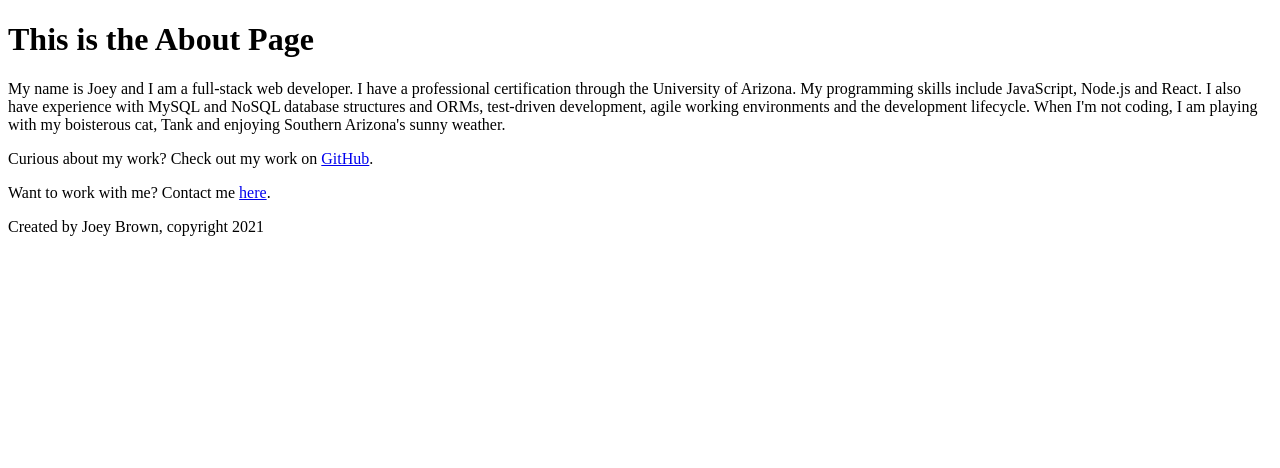
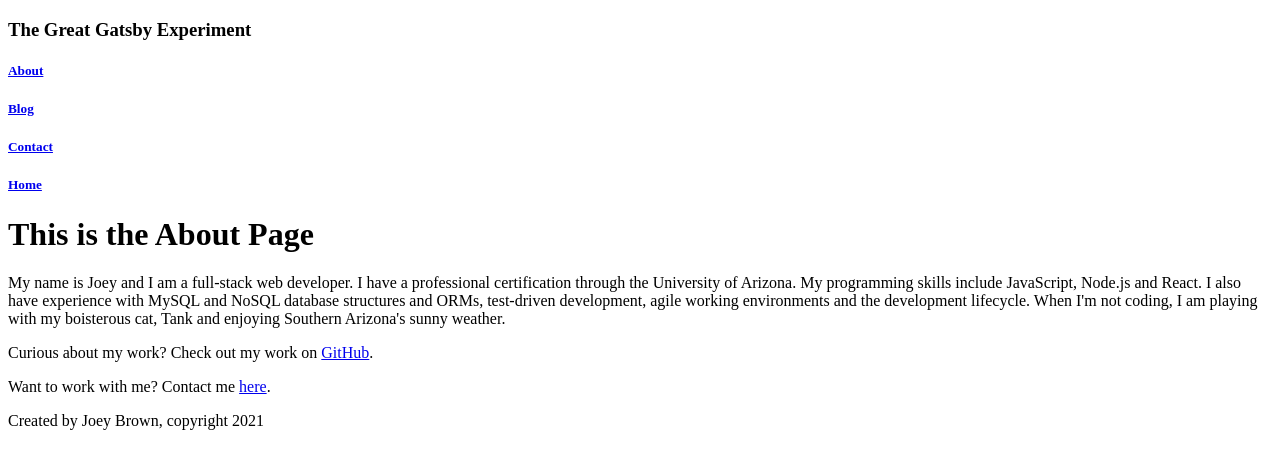
Before and after one commit to joeybrown-ctrl/Gatsby-Project, a Gatsby site: page /about in a window 1280 px wide. Built offline with nearby package versions, Linux system fonts and the light colour scheme; Gatsby itself is replaced by a stand-in of ours.

Commit message:
created header component with links

```diff
--- /dev/null
+++ b/src/components/Header.js
@@ -0,0 +1,16 @@
+import React from 'react';
+import { Link } from 'gatsby';
+
+const Header = () => {
+    return (
+        <header>
+            <h3>The Great Gatsby Experiment</h3>
+            <h5><Link to="/about">About</Link></h5>
+            <h5><Link to="/blog">Blog</Link></h5>
+            <h5><Link to="/contact">Contact</Link></h5>
+            <h5><Link to="/">Home</Link></h5>
+        </header>
+    )
+}
+
+export default Header;
--- a/src/pages/about.js
+++ b/src/pages/about.js
@@ -2,10 +2,13 @@ import React from 'react';
 import { Link } from 'gatsby';
 
 import Footer from '../components/Footer';
+import Header from '../components/Header';
+
 
 const AboutPage = () => {
     return (
         <div>
+            <Header />
             <h1>This is the About Page</h1>
             <p>My name is Joey and I am a full-stack web developer. I have a professional certification through the University of Arizona. My programming skills include JavaScript, Node.js and React. I also have experience with MySQL and NoSQL database structures and ORMs, test-driven development, agile working environments and the development lifecycle. When I'm not coding, I am playing with my boisterous cat, Tank and enjoying Southern Arizona's sunny weather.</p>
             <p>Curious about my work? Check out my work on <a target="_blank" rel="noreferrer" href="https://github.com/joeybrown-ctrl">GitHub</a>.</p>
--- a/src/pages/blog.js
+++ b/src/pages/blog.js
@@ -1,10 +1,12 @@
 import React from 'react';
 
 import Footer from '../components/Footer';
+import Header from '../components/Header';
 
 const BlogPage = () => {
     return (
         <div>
+            <Header />
             <h1>Blog</h1>
             <p>Posts will show up here later on.</p>
             <Footer />
--- a/src/pages/contact.js
+++ b/src/pages/contact.js
@@ -1,10 +1,12 @@
 import React from 'react';
 
 import Footer from '../components/Footer';
+import Header from '../components/Header';
 
 const ContactPage = () => {
     return (
         <div>
+            <Header />
             <h1>
                 This is the contact page!
             </h1>
--- a/src/pages/index.js
+++ b/src/pages/index.js
@@ -2,10 +2,12 @@ import React from 'react';
 import { Link } from 'gatsby';
 
 import Footer from '../components/Footer';
+import Header from '../components/Header';
 
 const IndexPage = () => {
   return (
     <div>
+      <Header />
       <h1>Hello.</h1>
       <h2>I'm Joey, a full-stack developer living in beautiful Tucson</h2>
       <p>Need a developer? <Link to="/contact">Contact me.</Link></p>
```
